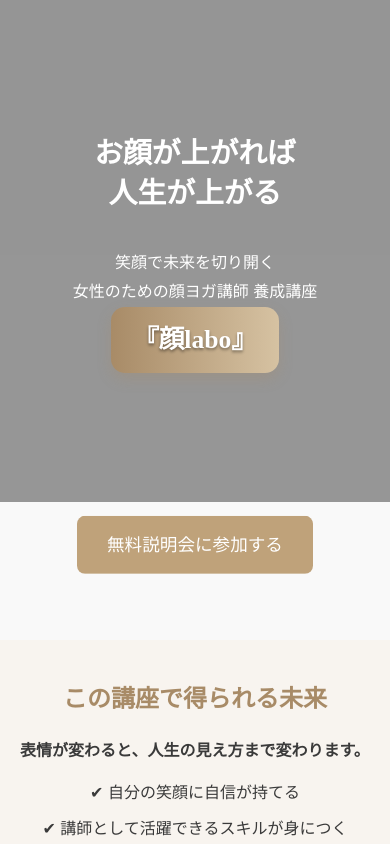
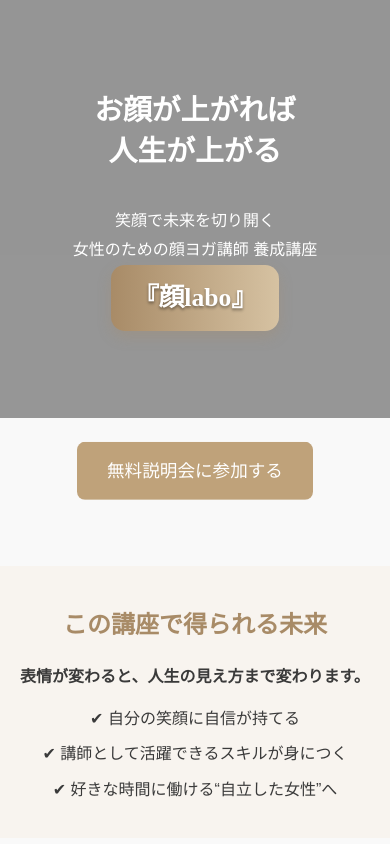
Before and after one commit to TomoRevo/kaolabo-lp, a plain HTML site: page index.html in a window 390 px wide. Shown: the top 844 px of the page. Drawn offline with Linux system fonts and the light colour scheme.

Commit message:
Update style.css

```diff
--- a/style.css
+++ b/style.css
@@ -29,7 +29,7 @@ header.hero {
   transition: background-image 1s ease-in-out;
   background-size: cover;
   background-position: center;
-  height: 50vh;
+  height: 60vw;
   color: white;
   display: flex;
   flex-direction: column;
@@ -38,6 +38,15 @@ header.hero {
   text-align: center;
   padding: 40px;
   position: relative;
+  background-repeat: no-repeat;
+}
+
+
+/* スマホだけ高さを制限 */
+@media (max-width: 768px) {
+  header.hero {
+    height: 40vh; /* または max-height: 400px; とか */
+  }
 }
 
 header.hero::before {
@@ -65,7 +74,7 @@ header.hero p {
 
 
 .cta-wrap {
-  margin-top: 20px;
+  margin-top: 30px;
   text-align: center;
 }
 
```
